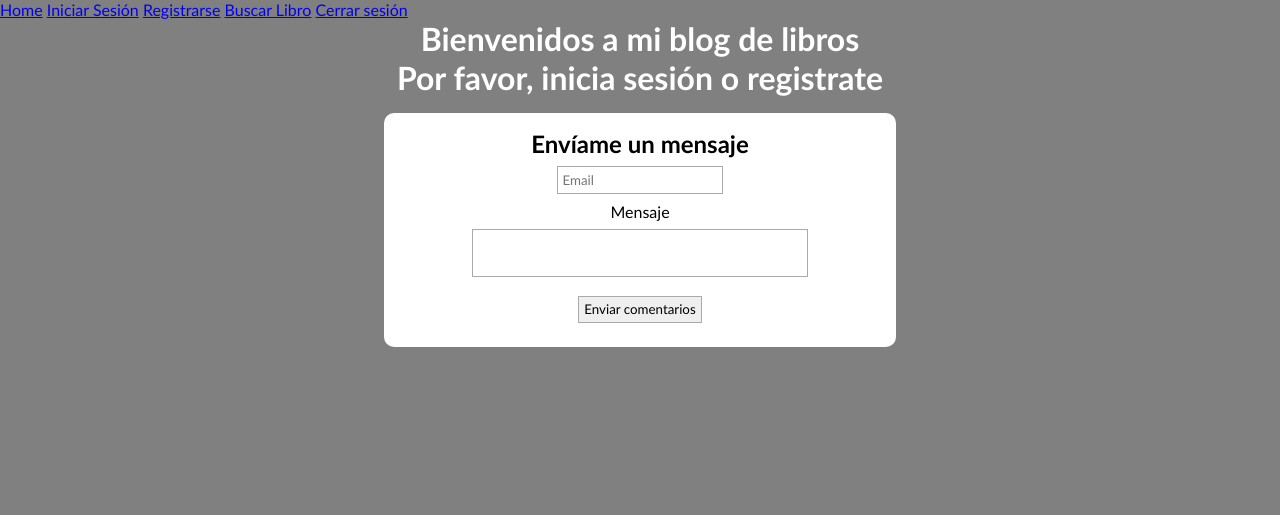
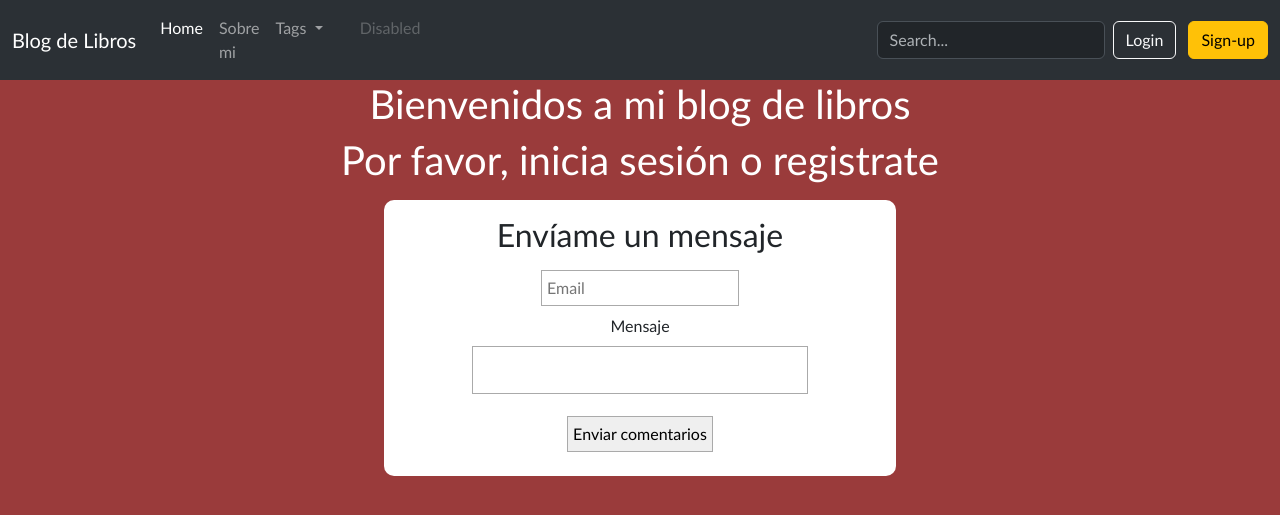
Before and after one commit to narencute/PlaygroundFinalProjectAlfonso, a Django app: page / in a window 1280 px wide. Shown: the top 515 px of the page. Run offline with Django 4.2, Linux system fonts and the light colour scheme; data comes from the database, SQL or seed files in the repository; both versions use the stored data as it was after the commit.

Commit message:
Mejora de Navbar

```diff
--- a/librosApp/admin.py
+++ b/librosApp/admin.py
@@ -1,5 +1,5 @@
 from django.contrib import admin
-from librosApp.models import Entrada, Autor, Editorial, Libro, Mensaje, Comentario
+from librosApp.models import Entrada, Autor, Editorial, Libro, Mensaje, Comentario, Categoria
 
 # Register your models here.
 #admin.site.register(Entrada)
@@ -9,10 +9,10 @@ admin.site.register(Libro)
 admin.site.register(Mensaje)
 
 class EntradaAdmin(admin.ModelAdmin):
-    fields = ('titulo', 'subtitulo', 'cuerpo', 'imagen', 'autor', 'slug')
+    fields = ('titulo', 'subtitulo', 'cuerpo', 'imagen', 'autor', 'categorias', 'slug')
 
     prepopulated_fields = {'slug':('titulo',)}
 
-
+admin.site.register(Categoria)
 admin.site.register(Entrada, EntradaAdmin)
 admin.site.register(Comentario)
--- a/librosApp/models.py
+++ b/librosApp/models.py
@@ -26,14 +26,23 @@ class Libro(models.Model):
     def __str__(self):
         return self.titulo
 
+class Categoria(models.Model):
+    titulo = models.CharField(max_length=50)
+    slug = models.SlugField(unique=True)
+
+    def __str__(self):
+        return self.titulo
+
 class Entrada(models.Model):
-    titulo = models.CharField(max_length=30)
-    subtitulo = models.CharField(max_length=50)
-    cuerpo = models.TextField(max_length=1000)
+    titulo = models.CharField(max_length=50)
+    subtitulo = models.CharField(max_length=100)
+    cuerpo = models.TextField()
     imagen = models.URLField(max_length=1000)
     autor = models.CharField(max_length=50)
     fecha = models.DateTimeField(auto_now_add=True)
+    categorias = models.ManyToManyField("Categoria")
     slug = models.SlugField(unique=True)
+    #destacado = models.BooleanField(default=False)
 
 
     def save(self, *args, **kwargs):
--- a/librosApp/static/estilos.css
+++ b/librosApp/static/estilos.css
@@ -8,7 +8,7 @@
 /* styles.css */
 body {
     /*background-image: url(fondo.jpg);*/
-    background-color: grey;
+    background-color: #9A3B3B;
 }
 
 h1 {
@@ -16,7 +16,7 @@ h1 {
     text-align: center;
 }
 article {
-    background-color: white;
+    background-color: #E2C799;
     border-radius: 10px;
     box-shadow: 2px 2px 2px black;
     display: inline-block;
@@ -25,7 +25,7 @@ article {
     width:30%;
     text-align: center;
 }
-article h3{
+article h3 {
     text-align: center;
     font-size: 1.5rem;
 }
@@ -58,3 +58,11 @@ textarea {
     resize: none;
 
 }
+.imagen-articulo {
+    width: 180px;
+    height: 270px;
+    object-fit: cover;
+}
+.tags {
+    display: inline;
+}
--- a/librosApp/templates/articulo.html
+++ b/librosApp/templates/articulo.html
@@ -2,9 +2,10 @@
 
 {% block content %}
 
+{%load static%}
+<link rel="stylesheet" type="text/css" href="{% static 'estilos.css' %}">
+
 <body>
-
-
 <section>
     <h1>{{ articulo.titulo }}</h1>
     <img src="{{articulo.imagen}}"></a>
--- a/librosApp/templates/base.html
+++ b/librosApp/templates/base.html
@@ -1,27 +1,15 @@
-<!DOCTYPE html>
-<html>
-<head>
+<!doctype html>
+<html lang="en">
+  <head>
     <meta charset="utf-8">
+    <meta name="viewport" content="width=device-width, initial-scale=1">
     <title>Blog de Libros</title>
-    {%load static%}
-    <link rel="stylesheet" type="text/css" href="{% static 'estilos.css' %}">
-</head>
-<body>
-<nav>
-    <ul>
-        <li>
-            <a href="{% url 'home' %}">Home</a>
-            <a href="{% url 'iniciar_sesion' %}">Iniciar Sesión</a>
-            <a href="{% url 'registro' %}">Registrarse</a>
-            <a href="{% url 'buscar' %}">Buscar Libro</a>
-            <a href="{% url 'cerrar_sesion' %}">Cerrar sesión</a>
-        </li>
-    </ul>
-</nav>
-<div>
+    <link href="https://cdn.jsdelivr.net/npm/bootstrap@5.3.1/dist/css/bootstrap.min.css" rel="stylesheet" integrity="sha384-4bw+/aepP/YC94hEpVNVgiZdgIC5+VKNBQNGCHeKRQN+PtmoHDEXuppvnDJzQIu9" crossorigin="anonymous">
+  </head>
+  <body>
+    {% include 'navbar.html' %}
     {% block content %}
     {% endblock %}
-</div>
-
-</body>
+    <script src="https://cdn.jsdelivr.net/npm/bootstrap@5.3.1/dist/js/bootstrap.bundle.min.js" integrity="sha384-HwwvtgBNo3bZJJLYd8oVXjrBZt8cqVSpeBNS5n7C8IVInixGAoxmnlMuBnhbgrkm" crossorigin="anonymous"></script>
+  </body>
 </html>
--- a/librosApp/templates/home.html
+++ b/librosApp/templates/home.html
@@ -1,6 +1,9 @@
 {% extends 'base.html' %}
 
 {% block content %}
+
+{%load static%}
+<link rel="stylesheet" type="text/css" href="{% static 'estilos.css' %}">
 
 <body>
     <h1>Bienvenidos a mi blog de libros</h1>
@@ -10,7 +13,7 @@
         {%for elemento in articulos%}
             <article>
                 <a href = "{% url 'articulo_detallado' elemento.id %}"><h3>{{ elemento.titulo }}</h3>
-                <img src="{{elemento.imagen}}"></a>
+                <img class="imagen-articulo" src="{{elemento.imagen}}"></a>
                 <p>
                     {{ elemento.subtitulo}}
                 </p>
@@ -19,10 +22,18 @@
                 </footer>
             </article>
         {%endfor%}
+
+        <!--{%for elemento in categorias%}
+            <h5 class="tags">{{ elemento.titulo }}</h5>
+        {%endfor%}-->
+
     </section>
     {% else %}
     <h1>Por favor, inicia sesión o registrate</h1>
     {% endif %}
+
+
+
 </body>
 
 <section>
--- a/librosApp/templates/iniciar_sesion.html
+++ b/librosApp/templates/iniciar_sesion.html
@@ -1,6 +1,10 @@
 {% extends 'base.html' %}
 
 {% block content %}
+
+{%load static%}
+<link rel="stylesheet" type="text/css" href="{% static 'estilos.css' %}">
+
 <h2 style="color:#FFFFFF">Iniciar sesión</h2>
 <form method="post">
     {% csrf_token %}
--- /dev/null
+++ b/librosApp/templates/navbar.html
@@ -0,0 +1,39 @@
+<nav class="navbar navbar-expand-lg bg-body-tertiary" data-bs-theme="dark">
+    <div class="container-fluid">
+      <a class="navbar-brand">Blog de Libros</a>
+      <button class="navbar-toggler" type="button" data-bs-toggle="collapse" data-bs-target="#navbarSupportedContent" aria-controls="navbarSupportedContent" aria-expanded="false" aria-label="Toggle navigation">
+        <span class="navbar-toggler-icon"></span>
+      </button>
+      <div class="collapse navbar-collapse" id="navbarSupportedContent">
+        <ul class="navbar-nav me-auto mb-2 mb-lg-0">
+          <li class="nav-item">
+            <a class="nav-link active" aria-current="page" href="{% url 'home' %}">Home</a>
+          </li>
+          <li class="nav-item">
+            <a class="nav-link" href="#">Sobre mi</a>
+          </li>
+          <li class="nav-item dropdown">
+            <a class="nav-link dropdown-toggle" href="#" role="button" data-bs-toggle="dropdown" aria-expanded="false">
+              Tags
+            </a>
+            <ul class="dropdown-menu">
+                {% for categoria in categorias %}
+                    <li><a class="dropdown-item" href="#">{{ categoria.titulo}}</li>
+                {% endfor %}
+            </ul>
+          </li>
+          <li class="nav-item">
+            <a class="nav-link disabled" aria-disabled="true">Disabled</a>
+          </li>
+        </ul>
+        <form class="col-12 col-lg-auto mb-3 mb-lg-0 me-lg-3" role="search">
+            <input type="search" class="form-control form-control-dark text-bg-dark" placeholder="Search..." aria-label="Search">
+          </form>
+
+          <div class="text-end">
+            <a href="{% url 'iniciar_sesion' %}"><button type="button" class="btn btn-outline-light me-2">Login</button></a>
+            <a href="{% url 'registro' %}"><button type="button" class="btn btn-warning">Sign-up</button></a>
+          </div>
+      </div>
+    </div>
+  </nav>
--- a/librosApp/templates/registro.html
+++ b/librosApp/templates/registro.html
@@ -1,6 +1,10 @@
 {% extends 'base.html' %}
 
 {% block content %}
+
+{%load static%}
+<link rel="stylesheet" type="text/css" href="{% static 'estilos.css' %}">
+
 <h2 style="color:#111111">Registrarse</h2>
 <form action="" method="post">
     {% csrf_token %}
--- a/librosApp/views.py
+++ b/librosApp/views.py
@@ -3,21 +3,22 @@ from django.contrib.auth.forms import UserCreationForm, AuthenticationForm
 from django.contrib.auth.models import User
 from django.contrib.auth import authenticate, login, logout
 from django.contrib.auth.decorators import login_required
-from .models import Libro, Autor, Editorial, Entrada, Mensaje, Comentario
+from .models import Libro, Autor, Editorial, Entrada, Mensaje, Comentario, Categoria
 from .forms import LibroForm, AutorForm, EditorialForm, BusquedaForm, ComentarioForm
 
 
 # Create your views here.
 def home(request):
     articulos = Entrada.objects.all()
+    categorias = Categoria.objects.all()
     if request.method == "POST":
         email = request.POST["email"]
         mensaje = request.POST["mensaje"]
         obj = Mensaje(email=email, mensaje=mensaje)
         obj.save()
         respuesta = "Gracias por tu mensaje!"
-        return render(request, "home.html",{"articulos":articulos, "respuesta":respuesta})
-    return render(request, "home.html",{"articulos":articulos})
+        return render(request, "home.html",{"articulos":articulos, "categorias":categorias, "respuesta":respuesta})
+    return render(request, "home.html",{"articulos":articulos, "categorias":categorias})
 
 def iniciar_sesion(request):
     if request.method == 'GET':
```
Also changed, not shown: librosApp/static/headers.css (added, +71 -0 lines), Proyecto/settings.py (line endings or trailing spaces), db.sqlite3, librosApp/migrations/0009_alter_entrada_cuerpo_alter_entrada_subtitulo_and_more.py (added), librosApp/migrations/0010_categoria_entrada_categorias.py (added).
